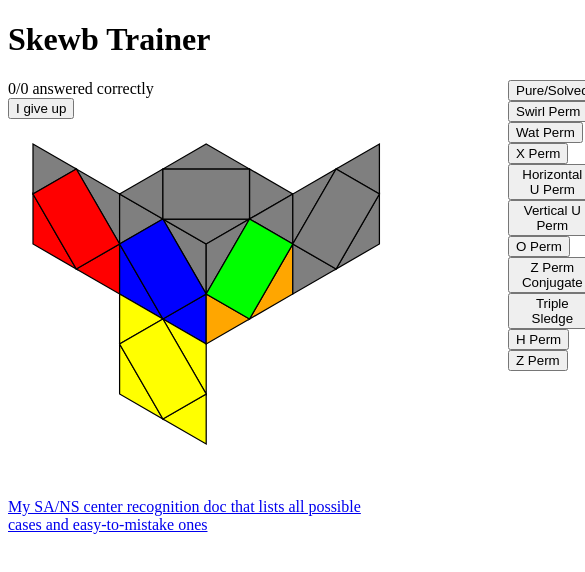
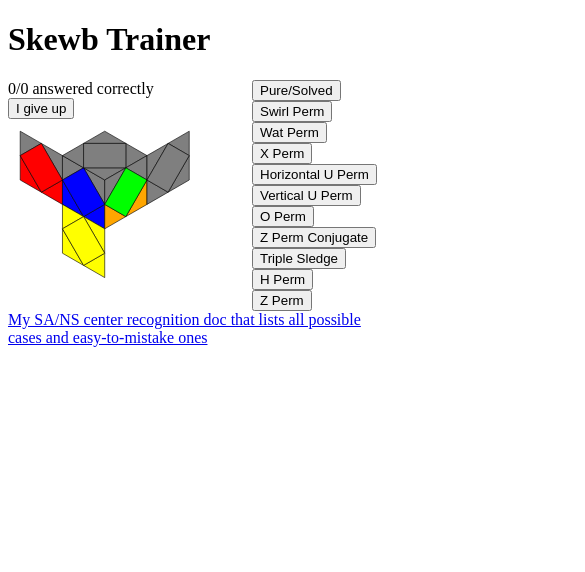
Before and after one commit to edogaki/skewb-trainer, a React (Vite) app: page / in a window 390 px wide. Shown: the top 572 px of the page, 585 px wide, since content can reach past the window. Built offline with nearby package versions, Linux system fonts and the light colour scheme.

Commit message:
Make it more responsive

```diff
--- a/src/Skewb.css
+++ b/src/Skewb.css
@@ -2,9 +2,15 @@
     display: flex;
 }
 
+.trainer-left {
+    flex: 0 1 500px;
+}
+
+.trainer-right {
+    flex: 1 0 130px;
+}
+
 .skewb-box {
-    max-width: 100%;
-    width: 500px;
     /* border: solid; */
     padding: 0;
 }
```
